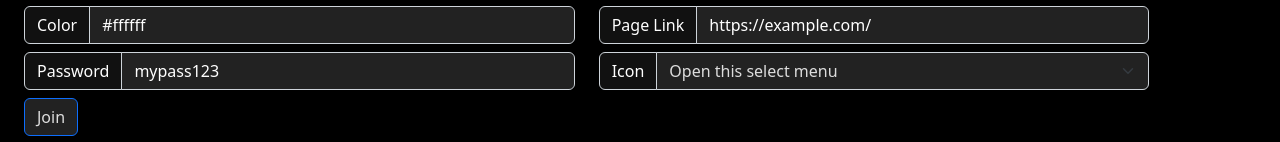
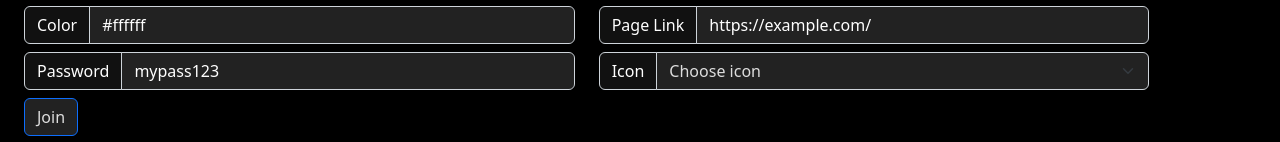
Before and after one commit to stoneneedle/support-chat-ts, a React (Vite) app in the folder client/: page / in a window 1280 px wide. Shown: the part 640-782 px from the top of the page. Built offline with nearby package versions, Linux system fonts and the light colour scheme; no server answers.

Commit message:
Adjusted link display in chat window view.

```diff
--- a/client/src/components/ChatWindow.tsx
+++ b/client/src/components/ChatWindow.tsx
@@ -34,7 +34,7 @@ export default function ChatWindow() {
           <React.Fragment key={i}>
             <span>
               <span style={{fontSize: '8pt'}}>{messageObj.ident.substring(0, 5)},</span>&nbsp;
-              {(messageObj.auth === "admin") ? "º" :(messageObj.auth === "user")?  "*": ""}<a href={messageObj.pageUrl}>{messageObj.name}</a>{(messageObj.iconUrl !== '') ? <> <img src={'/src/assets/icons/' + messageObj.iconUrl + '.gif'} /></> : ''}: <span style={{color: messageObj.color}}>{messageObj.message}</span>
+              {(messageObj.auth === "admin") ? "º" :(messageObj.auth === "user")?  "*": ""}{(messageObj.pageUrl !== '') ? <><a href={messageObj.pageUrl}>{messageObj.name}</a></> : <><u>{messageObj.name}</u></>}{((messageObj.iconUrl === '') || (messageObj.auth === "none")) ? '' : <> <img src={'/src/assets/icons/' + messageObj.iconUrl + '.gif'} /></>}: <span style={{color: messageObj.color}}>{messageObj.message}</span>
             </span>
             <br />
           </React.Fragment>
--- a/client/src/components/Login.tsx
+++ b/client/src/components/Login.tsx
@@ -178,8 +178,8 @@ export default function Login() {
             <Col>
               <InputGroup className="mb-2">
                 <InputGroup.Text className="chat-form-label" id="basic-addon1">Icon</InputGroup.Text>
-                <Form.Select className="chat-form" aria-label="Default select example">
-                  <option defaultValue="">Open this select menu</option>
+                <Form.Select className="chat-form" aria-label="Default select example" defaultValue="">
+                  <option value="">Choose icon</option>
                   <option value="nobody">Nobody</option>
                   <option value="droid2">R2-D2</option>
                   <option value="st_aurora">Aurora</option>
```
Also changed, not shown: 2 other files (tests, documents, lock files or other folders).
